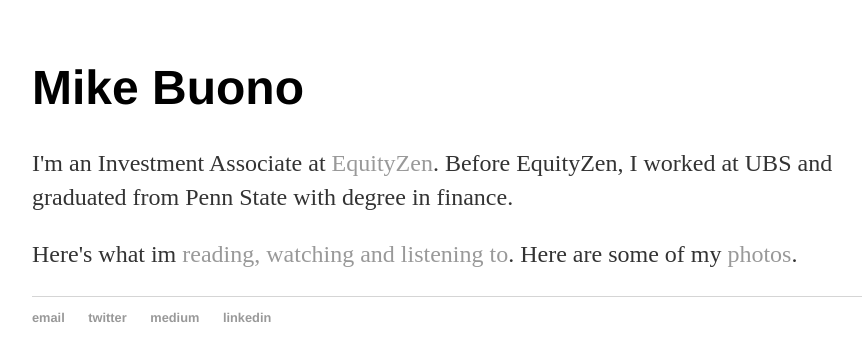
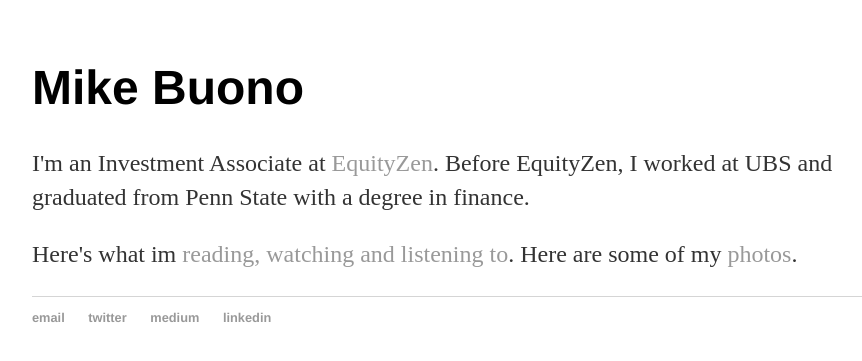
Before and after one commit to mikebuono/michaelbuono, a Jekyll site: the page built from index.html, in a window 1280 px wide. Shown: the top 361 px of the page, without its empty margins (160-1022 px from the left). Built offline with Jekyll 4.4.1, drawn with Linux system fonts in a browser that asks for light colours.

```diff
--- a/index.html
+++ b/index.html
@@ -5,7 +5,7 @@ title: Mike Buono
 <div class="blurb">
 	<h1>Mike Buono</h1>
 
-	<p>I'm an Investment Associate at <a href="http://equityzen.com">EquityZen</a>. Before EquityZen, I worked at UBS and graduated from Penn State with degree in finance.  </a></p>
+	<p>I'm an Investment Associate at <a href="http://equityzen.com">EquityZen</a>. Before EquityZen, I worked at UBS and graduated from Penn State with a degree in finance.  </a></p>
 	<p>Here's what im <a href="https://www.notion.so/mikebuono/Read-Listen-Watch-List-5006bb5b5dd94fb9a3ea3c58f5f36933">reading, watching and listening to</a>. Here are some of my <a href="https://www.instagram.com/buonophoto/"> photos</a>.</a></p>
 
 </div><!-- /.blurb -->
```
